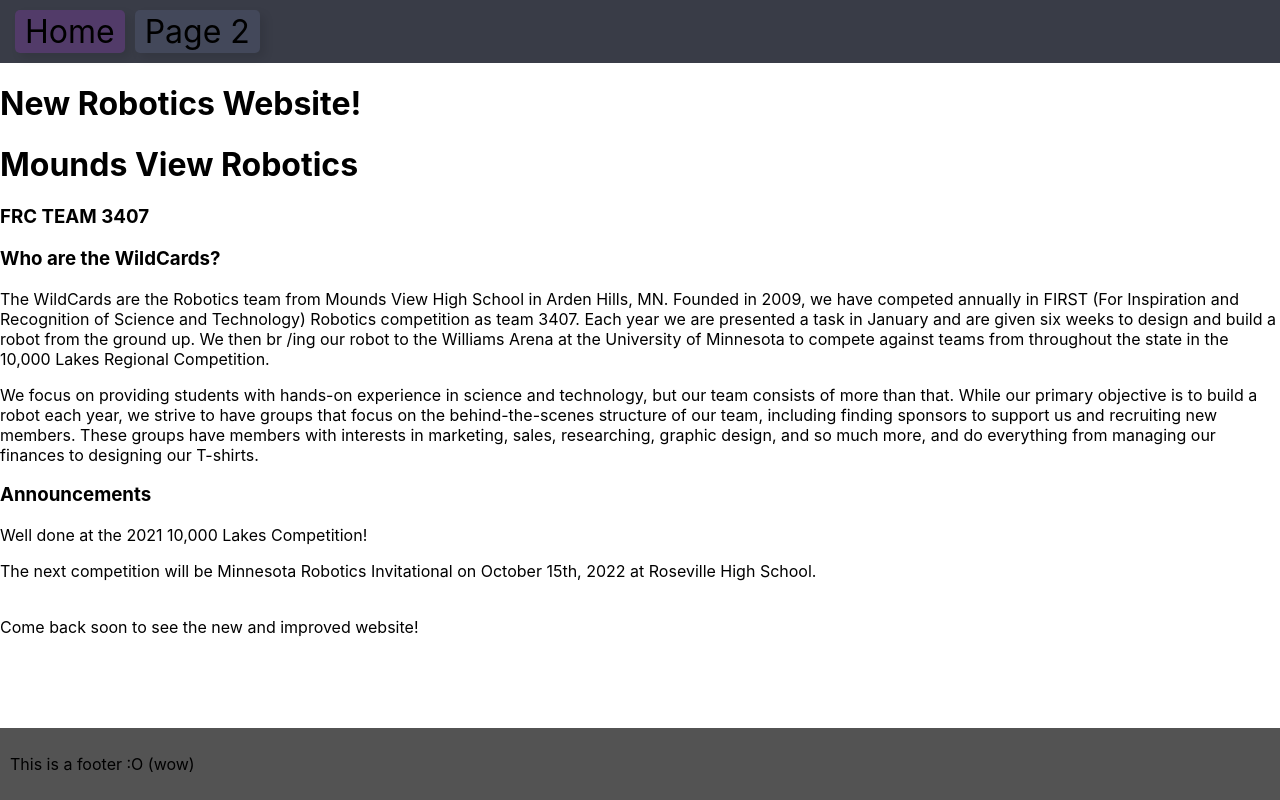
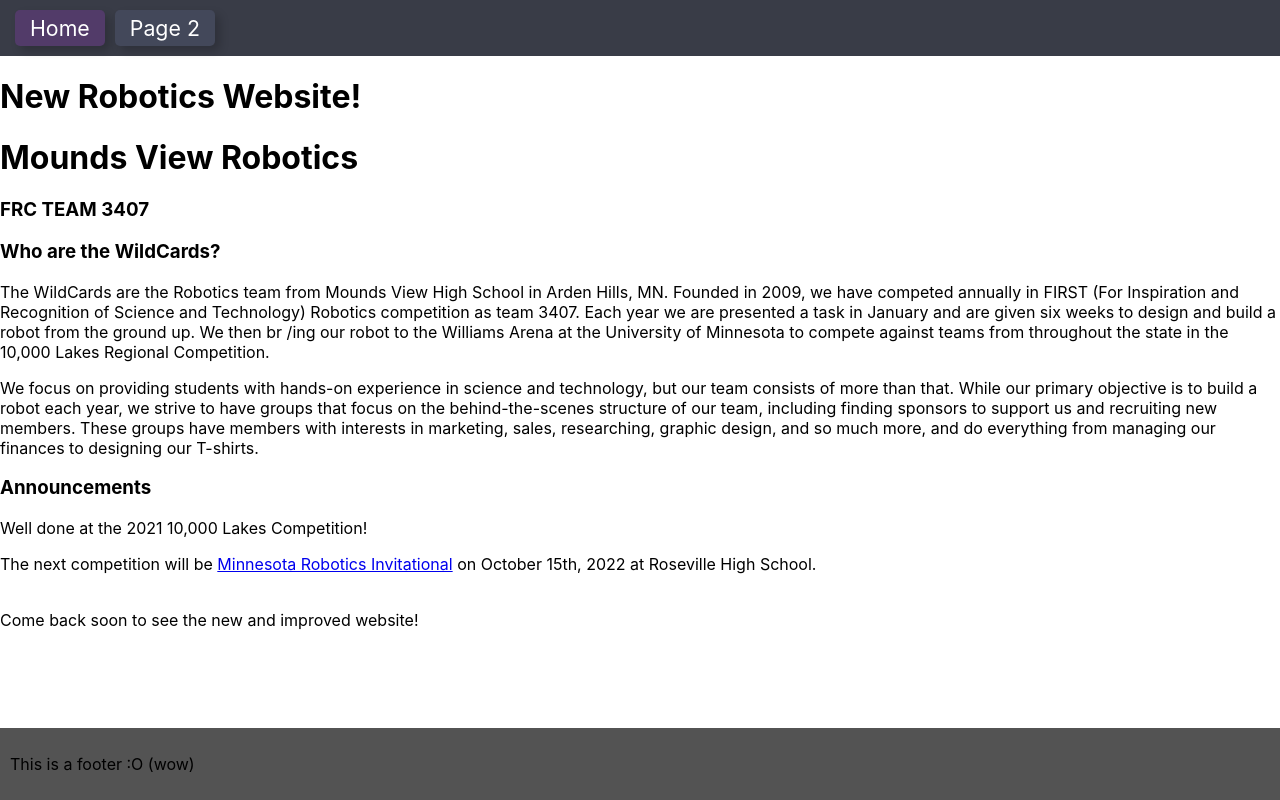
Before and after one commit to CalSch/robotics-website, a Next.js app: page / in a window 1280 px wide. Built offline with nearby package versions, Linux system fonts and the light colour scheme.

Commit message:
Changed style and added title

```diff
--- a/components/layout/index.tsx
+++ b/components/layout/index.tsx
@@ -1,9 +1,13 @@
 import Footer from "../footer";
 import Navbar from "../navbar";
+import Head from 'next/head'
 
-export default function Layout({ children }: { children: any }) {
+export default function Layout({ children, title }: { children: any, title: string }) {
     return (
         <div>
+            <Head>
+                <title>{title+" | FRC 3407"}</title>
+            </Head>
             <Navbar/>
             {children}
             <Footer/>
--- a/pages/index.tsx
+++ b/pages/index.tsx
@@ -2,7 +2,7 @@ import Layout from "../components/layout"
 
 export default function Home() {
   return (
-    <Layout>
+    <Layout title="Home">
       <h1>New Robotics Website!</h1>
       <div className="container-narrow">
 
--- a/styles/Navbar.module.scss
+++ b/styles/Navbar.module.scss
@@ -10,12 +10,15 @@
 .button {
   width: auto;
   margin: 0px 5px;
-  font-size: 24pt;
-  padding: 2px 10px;
+  font-size: 16pt;
+  padding: 5px 15px;
   background-color: rgb(67, 72, 90);
 
+  color: white;
+  text-decoration: none;
+
   border-radius: 5px;
-  box-shadow: 5px 5px 10px rgba(0, 0, 0, 0.1);
+  box-shadow: 5px 5px 10px rgba(0, 0, 0, 0.2);
 }
 
 .button.currentPath {
--- a/styles/globals.scss
+++ b/styles/globals.scss
@@ -6,10 +6,10 @@ body {
     Ubuntu, Cantarell, Fira Sans, Droid Sans, Helvetica Neue, sans-serif;
 }
 
-a {
-  color: inherit;
-  text-decoration: none;
-}
+// a {
+//   color: inherit;
+//   text-decoration: none;
+// }
 
 * {
   box-sizing: border-box;
```
